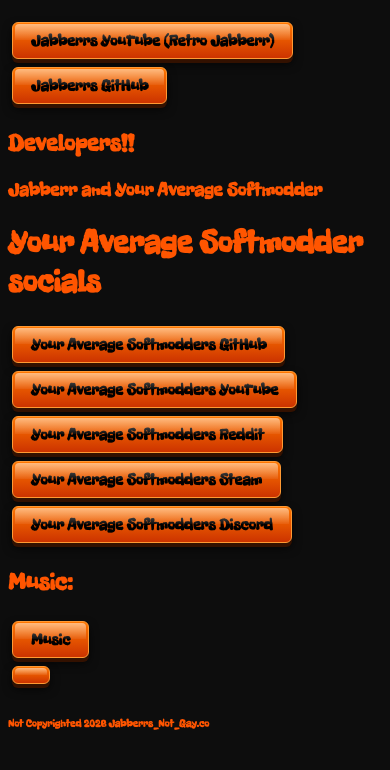
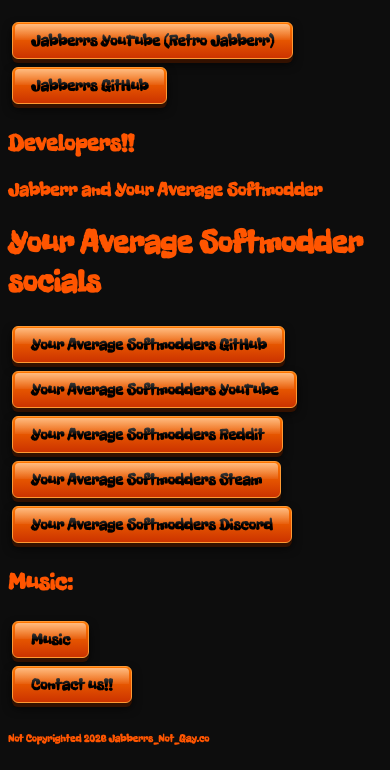
Before and after one commit to jabber403/Jabberrs-Very-Cool-Website, a website: page index.html in a window 390 px wide. Shown: the part 844-1614 px from the top of the page. Drawn offline with Linux system fonts and the light colour scheme.

Commit message:
updated phone number

```diff
--- a/index.html
+++ b/index.html
@@ -75,7 +75,7 @@
         <a href="./music.html">Music</a>
     </div>
 
-    <a href="tel:+19047731391"></a>
+    <a href="tel:+19049157286">Contact us!!</a>
 
     <h6 class="title-1">Not Copyrighted 2026 Jabberrs_Not_Gay.co</h6>
 
```
